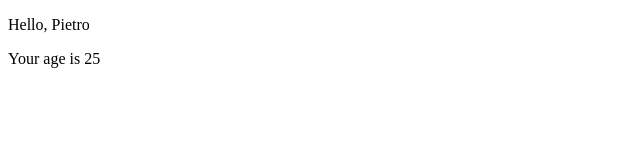
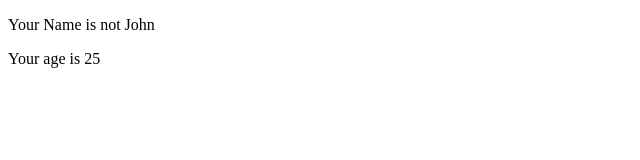
Before and after one commit to Rushizo/EserciziReact, a JavaScript app in the folder esercizi_da_inviare/: page / in a window 1280 px wide. Shown: the top 160 px of the page, without its empty margins (0-640 px from the left). Built offline with nearby package versions, Linux system fonts and the light colour scheme.

Commit message:
Exercise 12 done

```diff
--- a/esercizi_da_inviare/src/App.js
+++ b/esercizi_da_inviare/src/App.js
@@ -2,7 +2,7 @@ import Welcome from "./Welcome"
 
 const App = () =>{
     return(
-        <Welcome name="Pietro" age={25}/>
+        <Welcome name="Mark" age={25}/>
     )
 }
 
--- a/esercizi_da_inviare/src/Welcome.js
+++ b/esercizi_da_inviare/src/Welcome.js
@@ -3,7 +3,7 @@ import Age from "./Age"
 const Welcome = (props) =>{
     return(
         <>
-            <p>Hello, {props.name}</p>
+            {props.name === "John" ? <p>Hello, {props.name}</p> : <p>Your Name is not John</p>}
             {props.age > 18 && props.age < 65 ? <Age age={props.age}/> : <p>Age prop is less than 18 or greater then 65</p>}
 
         </>
```
